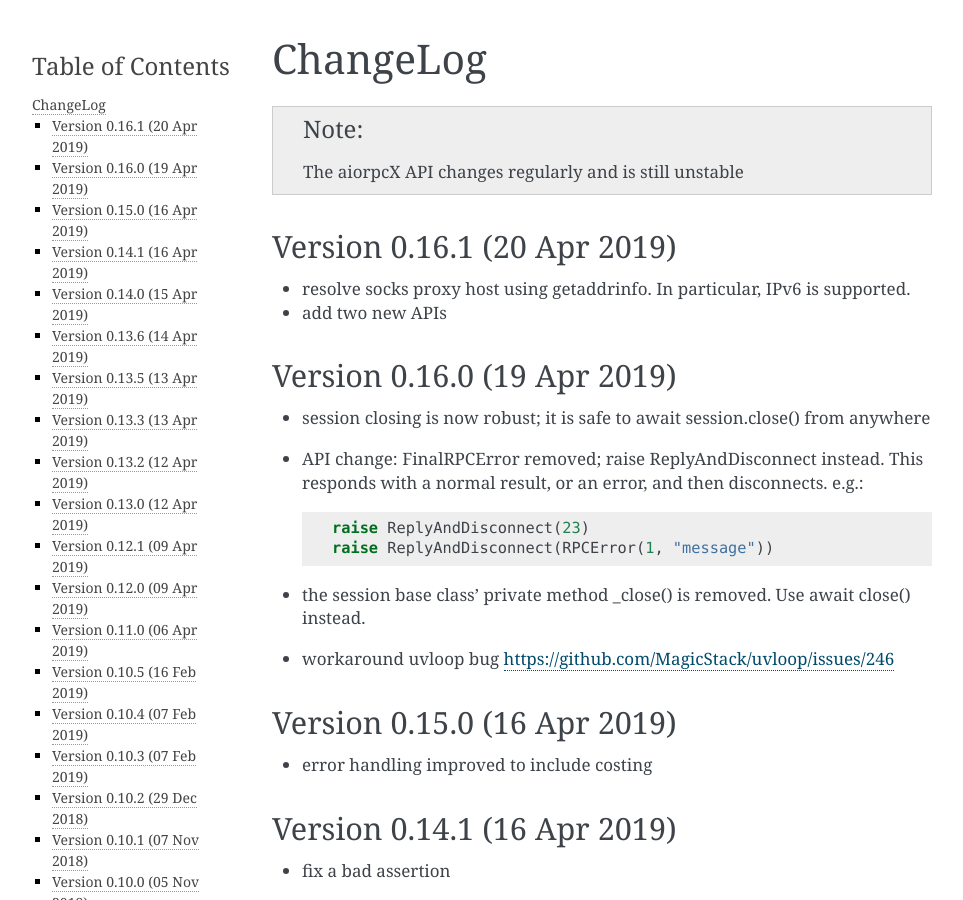
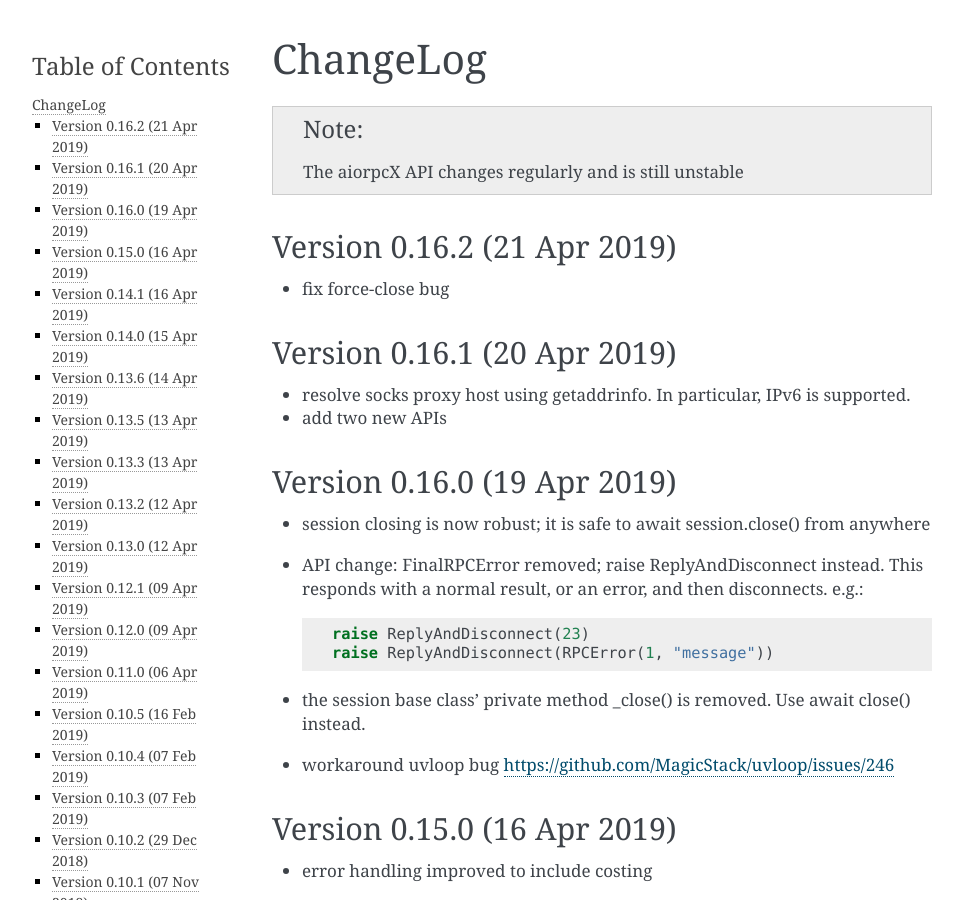
Before and after one commit to kyuupichan/aiorpcX, a Sphinx documentation site: the page built from docs/changelog.rst, in a window 1280 px wide and 900 px high. Shown: the whole window, without its empty margins (148-1111 px from the left). Built offline with Sphinx 7.4.7, drawn with Linux system fonts in a browser that asks for light colours.

Commit message:
Relase 0.16.2

```diff
--- a/aiorpcx/__init__.py
+++ b/aiorpcx/__init__.py
@@ -6,7 +6,7 @@ from .session import *
 from .util import *
 
 
-_version_str = '0.16.1'
+_version_str = '0.16.2'
 _version = tuple(int(part) for part in _version_str.split('.'))
 
 
--- a/docs/changelog.rst
+++ b/docs/changelog.rst
@@ -3,6 +3,11 @@ ChangeLog
 
 .. note:: The aiorpcX API changes regularly and is still unstable
 
+
+Version 0.16.2 (21 Apr 2019)
+----------------------------
+
+* fix force-close bug
 
 Version 0.16.1 (20 Apr 2019)
 ----------------------------
```
